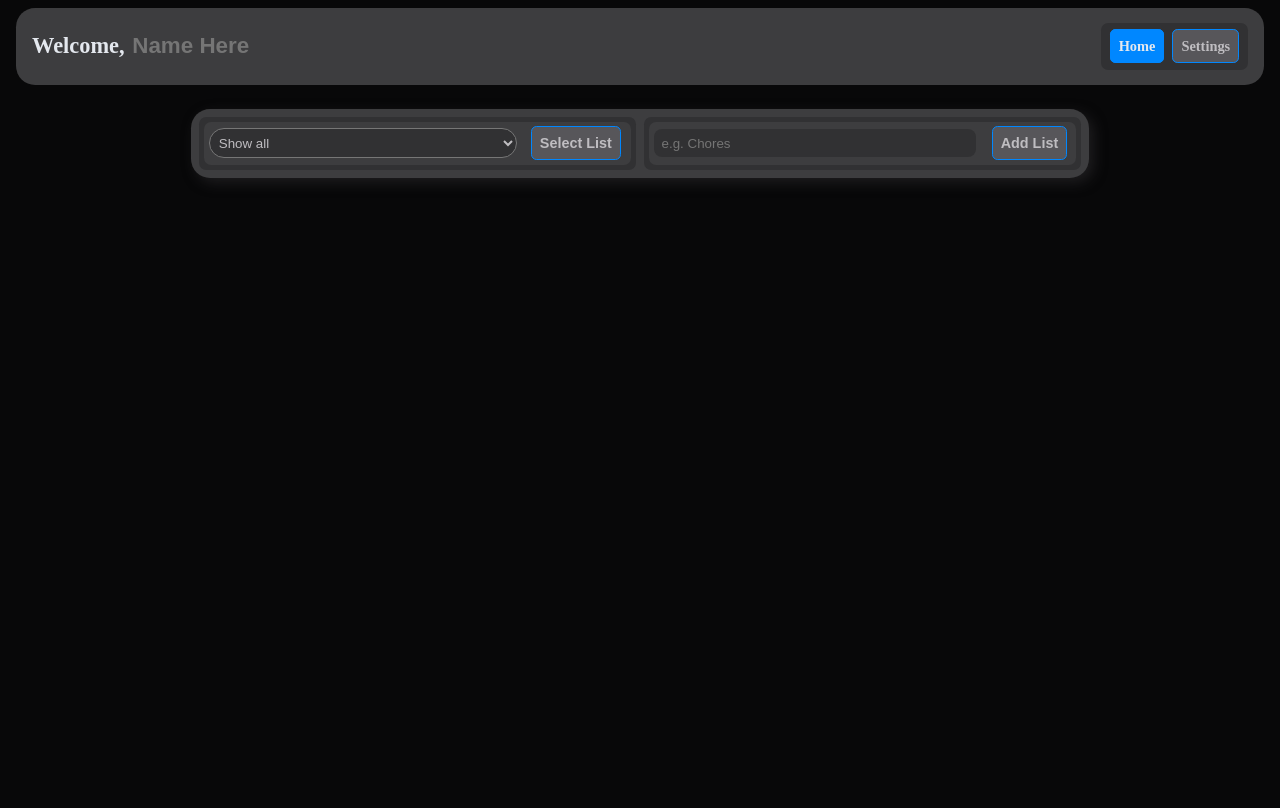
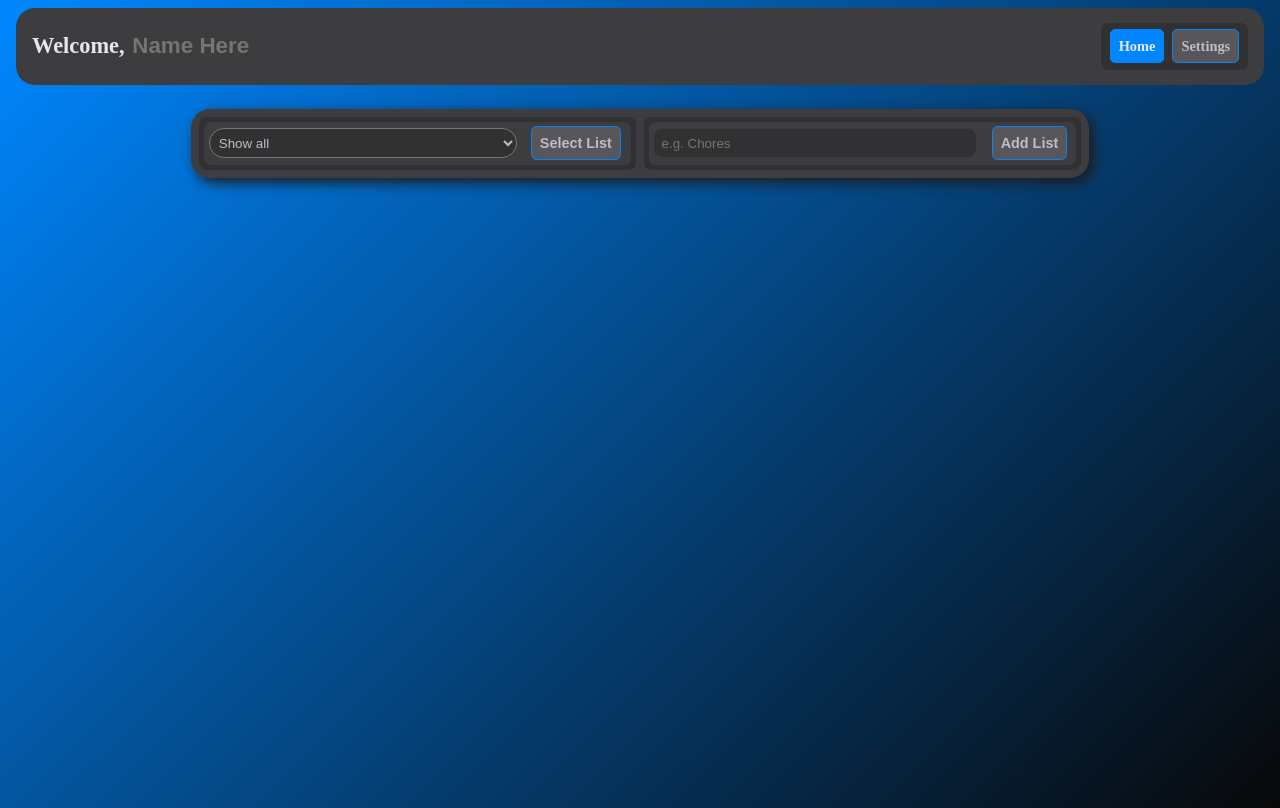
Before and after one commit to DaniSilv97/task-list-vue2, a Vue app: page / in a window 1280 px wide. Built offline with nearby package versions, Linux system fonts and the light colour scheme.

Commit message:
Colored background

```diff
--- a/public/styling.css
+++ b/public/styling.css
@@ -18,6 +18,11 @@
 }
 *{
     color: var(--textColor);
+}
+body{
+    background: -webkit-linear-gradient(315deg, var(--blue) 0%, var(--black) 100%);
+    width: 100%;
+    height: 100vh;
 }
 #app {
     font-family: Avenir, Helvetica, Arial, sans-serif;
```
